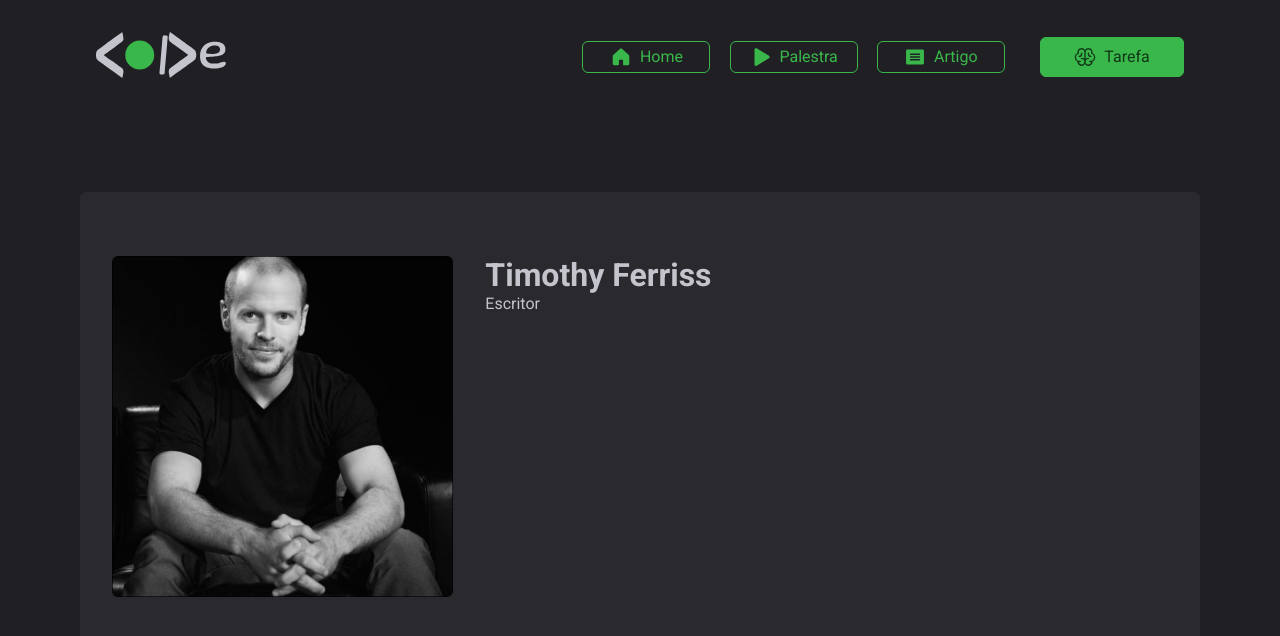
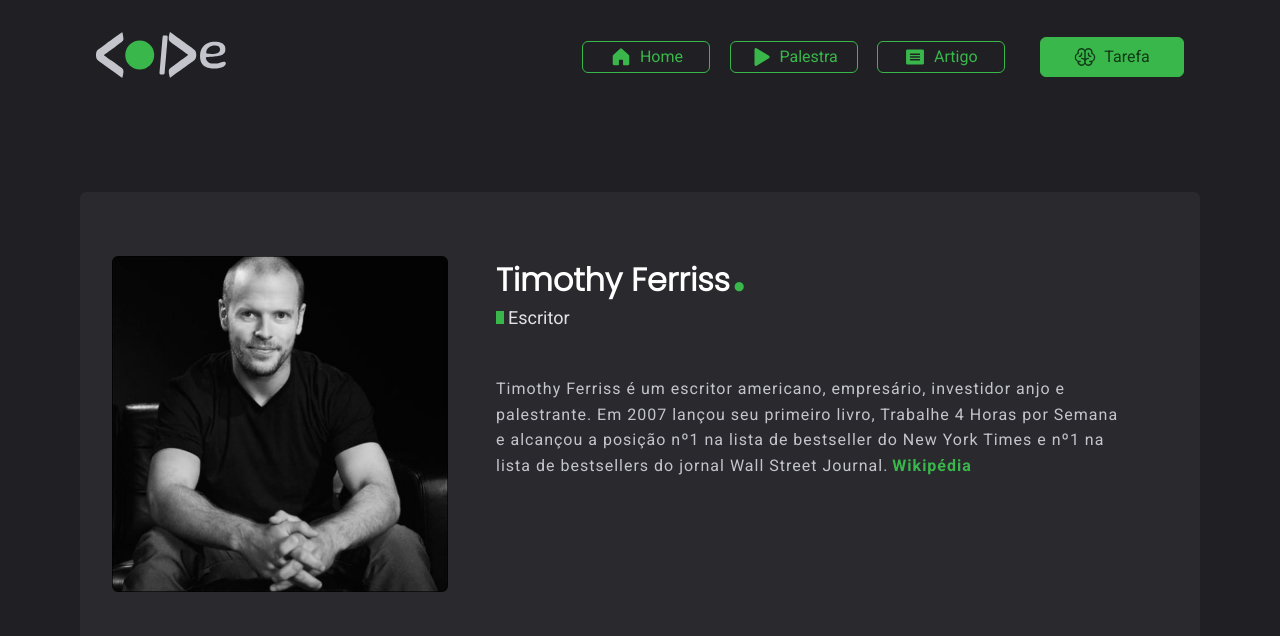
Before and after one commit to wsasouza/you-should-define-your-fears, a React (Vite) app: page /biography in a window 1280 px wide. Shown: the top 636 px of the page. Built offline with nearby package versions, Linux system fonts and the light colour scheme.

Commit message:
Feat: Biography Page

```diff
--- a/src/components/Header/styles.ts
+++ b/src/components/Header/styles.ts
@@ -48,10 +48,12 @@ export const HeaderMenu = styled.div`
     &:hover {
       color: ${(props) => props.theme['gray-800']};
       background: ${(props) => props.theme['green-300']};
+      font-weight: bold;
 
       svg {
-        transform: scale(1.2);
-        animation: icon 0.5s;
+        color: ${(props) => props.theme['green-800']};
+        transform: scale(1.3);
+        animation: icon 0.7s;
       }
 
       @keyframes icon {
@@ -59,7 +61,7 @@ export const HeaderMenu = styled.div`
           transform: translateX(0);
         }
         100% {
-          transform: translateX(6px);
+          transform: translateX(8px);
         }
       }
     }
--- a/src/pages/Biography/index.tsx
+++ b/src/pages/Biography/index.tsx
@@ -13,7 +13,19 @@ export function Biography() {
       <Text>
         <h1>Timothy Ferriss</h1>
         <span>Escritor</span>
-        <p></p>
+        <p>
+          Timothy Ferriss é um escritor americano, empresário, investidor anjo e
+          palestrante. Em 2007 lançou seu primeiro livro, Trabalhe 4 Horas por
+          Semana e alcançou a posição nº1 na lista de bestseller do New York
+          Times e nº1 na lista de bestsellers do jornal Wall Street Journal.
+          <a
+            href="https://en.wikipedia.org/wiki/Tim_Ferriss"
+            target="_blank"
+            rel="noopener noreferrer"
+          >
+            Wikipédia
+          </a>
+        </p>
       </Text>
     </BioContainer>
   )
--- a/src/pages/Biography/styles.ts
+++ b/src/pages/Biography/styles.ts
@@ -9,7 +9,7 @@ export const BioContainer = styled.main`
   padding: 4rem 2rem;
   background: ${(props) => props.theme['gray-700']};
   border-radius: 6px;
-  gap: 2rem;
+  gap: 3rem;
 
   img {
     border-radius: 6px;
@@ -19,4 +19,64 @@ export const BioContainer = styled.main`
   }
 `
 
-export const Text = styled.div``
+export const Text = styled.div`
+  padding: 0 3rem 0 0;
+
+  h1 {
+    font-family: 'Poppins', sans-serif;
+    color: ${(props) => props.theme['pure-white']};
+
+    &::after {
+      content: '.';
+      display: inline-block;
+      font-size: 4rem;
+      line-height: 0.5rem;
+      margin-left: 2px;
+      color: ${(props) => props.theme['green-300']};
+    }
+  }
+
+  span {
+    font-size: 1.125rem;
+    display: block;
+    margin-top: 0.2rem;
+    color: ${(props) => props.theme['gray-100']};
+
+    &::before {
+      content: '';
+      display: inline-block;
+      width: 0.5rem;
+      height: 0.8rem;
+      margin-right: 4px;
+      background: ${(props) => props.theme['green-300']};
+    }
+  }
+
+  p {
+    margin-top: 3rem;
+    line-height: 1.6;
+    letter-spacing: 1px;
+
+    a {
+      color: ${(props) => props.theme['green-300']};
+      font-weight: bold;
+      margin-left: 4px;
+      position: relative;
+      display: inline-block;
+
+      &::after {
+        content: '';
+        display: block;
+        height: 2px;
+        width: 0;
+        background: ${(props) => props.theme['green-300']};
+        transition: 0.3s;
+        position: absolute;
+      }
+
+      &:hover::after {
+        width: 100%;
+      }
+    }
+  }
+`
```
